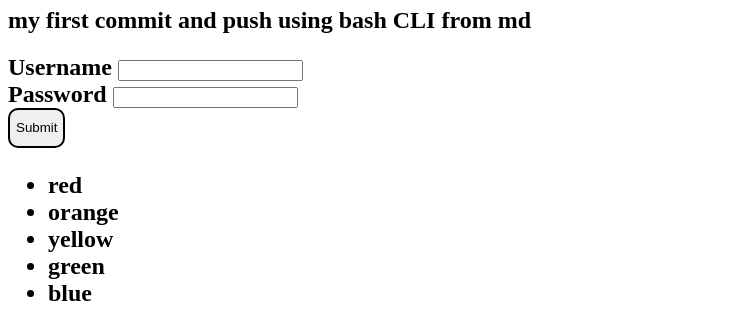
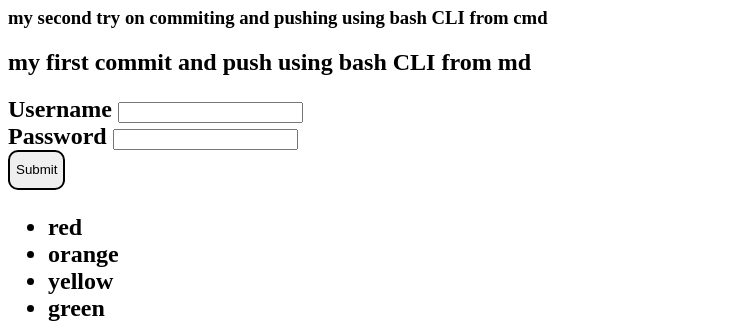
Before and after one commit to chrispaulbacon/chrispaulbacon.github.io, a plain HTML site: page index.html in a window 1280 px wide. Shown: the part 73-399 px from the top of the page, without its empty margins (0-756 px from the left). Drawn offline with Linux system fonts and the light colour scheme.

Commit message:
my second try on pushing using cmd bash CLI

```diff
--- a/index.html
+++ b/index.html
@@ -8,7 +8,8 @@
 </head>
 <body>
     <h1>My first commit</h1>
-    <h2>my first commit and push using bash CLI from md<h2>
+    <h3>my second try on commiting and pushing using bash CLI from cmd<h3>
+	<h2>my first commit and push using bash CLI from md<h2>
 	<form action="hax.html" method="GET">
         <div>
             <label for="name">Username</label>
```
